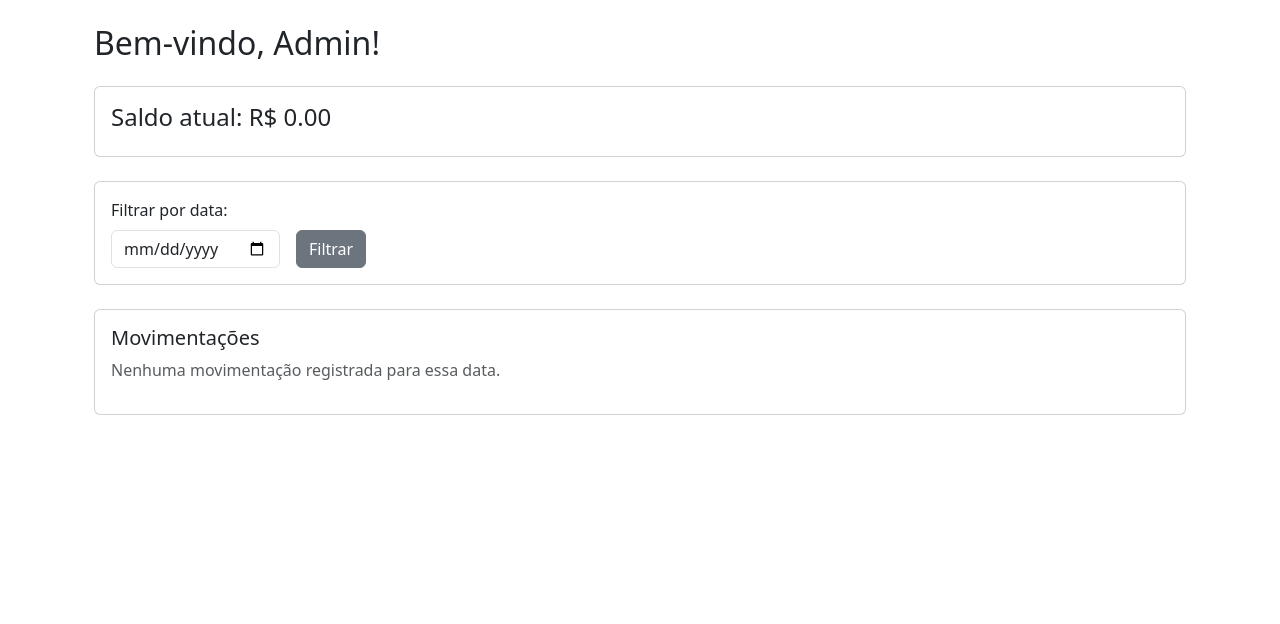
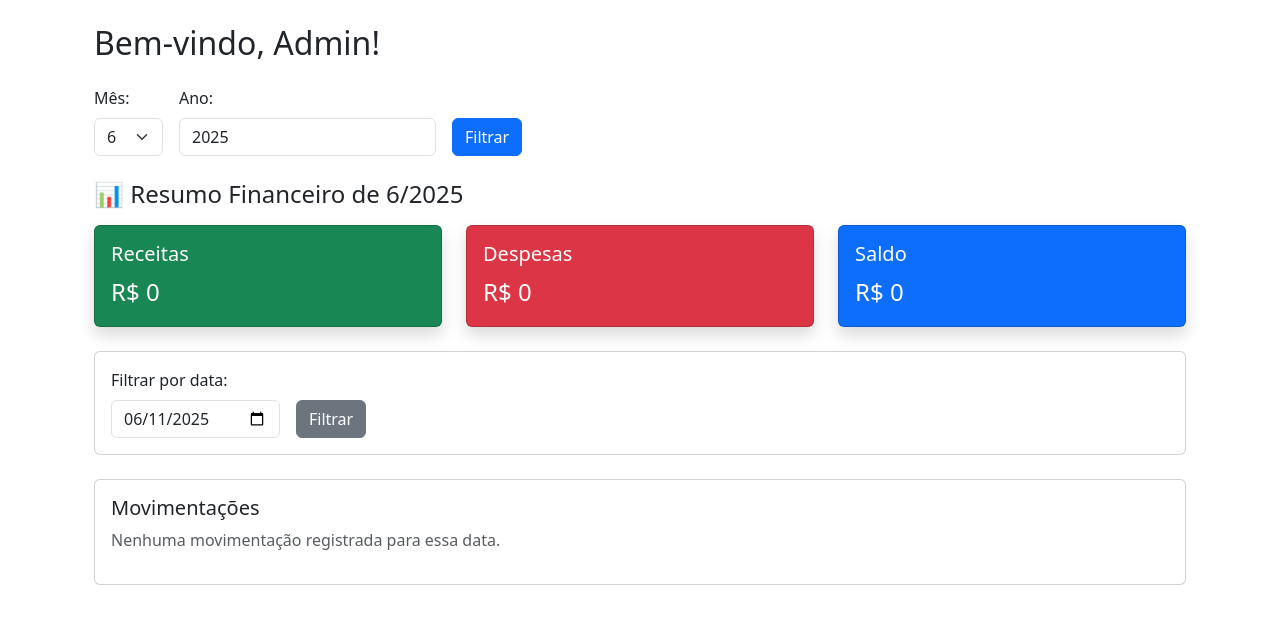
Before and after one commit to AlexMoura2002/MovaCash-Phyton, a Flask app: page /dashboard in a window 1280 px wide. Shown: the part 56-680 px from the top of the page. Run offline with Flask 3, Linux system fonts and the light colour scheme; a user stored in the database is signed in.

Commit message:
Atualizacao do dashboard

```diff
--- a/app/routes.py
+++ b/app/routes.py
@@ -116,12 +116,13 @@ def dashboard():
     usuario = Usuario.query.get(usuario_id)
 
     hoje = date.today()
-    limite = hoje + timedelta(days=3)
+    mes = request.args.get('mes', type=int, default=hoje.month)
+    ano = request.args.get('ano', type=int, default=hoje.year)
 
     contas_proximas = Conta.query.filter(
         Conta.usuario_id == usuario_id,
         Conta.status != 'paga',
-        Conta.vencimento <= limite,
+        Conta.vencimento <= hoje + timedelta(days=3),
         Conta.vencimento >= hoje
     ).all()
 
@@ -139,19 +140,32 @@ def dashboard():
         db.session.add(nova)
         db.session.commit()
 
-    if usuario.tipo == 'admin':
-        movimentacoes = db.session.query(Movimentacao).options(joinedload(Movimentacao.usuario)).order_by(Movimentacao.data.desc()).all()
-    else:
-        movimentacoes = Movimentacao.query.filter_by(usuario_id=usuario_id).order_by(Movimentacao.data.desc()).all()
+    query = Movimentacao.query.filter(
+        extract('month', Movimentacao.data) == mes,
+        extract('year', Movimentacao.data) == ano
+    )
 
-    saldo = sum(m.valor if m.tipo == 'receita' else -m.valor for m in movimentacoes)
+    if usuario.tipo != 'admin':
+        query = query.filter_by(usuario_id=usuario_id)
+
+    movimentacoes = query.order_by(Movimentacao.data.desc()).all()
+
+    total_receitas = sum(m.valor for m in movimentacoes if m.tipo == 'receita')
+    total_despesas = sum(m.valor for m in movimentacoes if m.tipo == 'despesa')
+    saldo = total_receitas - total_despesas
 
     mov_list = [
         (m.tipo, m.categoria, m.valor, m.data, m.id, m.usuario.nome if usuario.tipo == 'admin' else None)
         for m in movimentacoes
     ]
 
-    return render_template('dashboard.html', usuario=usuario.nome, saldo=saldo, movimentacoes=mov_list)
+    filtro_data_str = request.args.get('filtro_data')
+    filtro_data = datetime.strptime(filtro_data_str, '%Y-%m-%d').date() if filtro_data_str else hoje
+
+    return render_template('dashboard.html', usuario=usuario.nome, saldo=saldo, movimentacoes=mov_list,
+                           filtro_data=filtro_data.isoformat(), mes=mes, ano=ano,
+                           total_receitas=total_receitas, total_despesas=total_despesas)
+
 
 # (Demais rotas continuam abaixo sem alteração: caixa, contas, relatórios etc.)
 
--- a/app/templates/dashboard.html
+++ b/app/templates/dashboard.html
@@ -6,12 +6,55 @@
 <div class="container mt-4">
     <h2 class="mb-4">Bem-vindo, {{ usuario }}!</h2>
 
-    <div class="card mb-4">
-        <div class="card-body">
-            <h4 class="card-title">Saldo atual: R$ {{ "%.2f"|format(saldo) }}</h4>
+    <!-- Filtro por Mês e Ano -->
+    <form method="GET" class="row g-3 mb-4 align-items-end">
+        <div class="col-auto">
+            <label class="form-label">Mês:</label>
+            <select name="mes" class="form-select">
+                {% for m in range(1, 13) %}
+                    <option value="{{ m }}" {% if m == mes %}selected{% endif %}>{{ m }}</option>
+                {% endfor %}
+            </select>
+        </div>
+        <div class="col-auto">
+            <label class="form-label">Ano:</label>
+            <input type="number" name="ano" class="form-control" value="{{ ano }}">
+        </div>
+        <div class="col-auto">
+            <button type="submit" class="btn btn-primary">Filtrar</button>
+        </div>
+    </form>
+
+    <!-- Resumo Financeiro -->
+    <h4 class="mb-3">📊 Resumo Financeiro de {{ mes }}/{{ ano }}</h4>
+    <div class="row mb-4">
+        <div class="col-md-4">
+            <div class="card text-bg-success shadow">
+                <div class="card-body">
+                    <h5 class="card-title">Receitas</h5>
+                    <p class="card-text fs-4">R$ {{ total_receitas | round(2) }}</p>
+                </div>
+            </div>
+        </div>
+        <div class="col-md-4">
+            <div class="card text-bg-danger shadow">
+                <div class="card-body">
+                    <h5 class="card-title">Despesas</h5>
+                    <p class="card-text fs-4">R$ {{ total_despesas | round(2) }}</p>
+                </div>
+            </div>
+        </div>
+        <div class="col-md-4">
+            <div class="card text-bg-primary shadow">
+                <div class="card-body">
+                    <h5 class="card-title">Saldo</h5>
+                    <p class="card-text fs-4">R$ {{ saldo | round(2) }}</p>
+                </div>
+            </div>
         </div>
     </div>
 
+    <!-- Filtro por Data Específica -->
     <div class="card mb-4">
         <div class="card-body">
             <form method="GET" class="row g-3 align-items-end">
@@ -26,6 +69,7 @@
         </div>
     </div>
 
+    <!-- Lista de Movimentações -->
     <div class="card">
         <div class="card-body">
             <h5 class="card-title">Movimentações</h5>
```
Also changed, not shown: instance/movacash.db.
